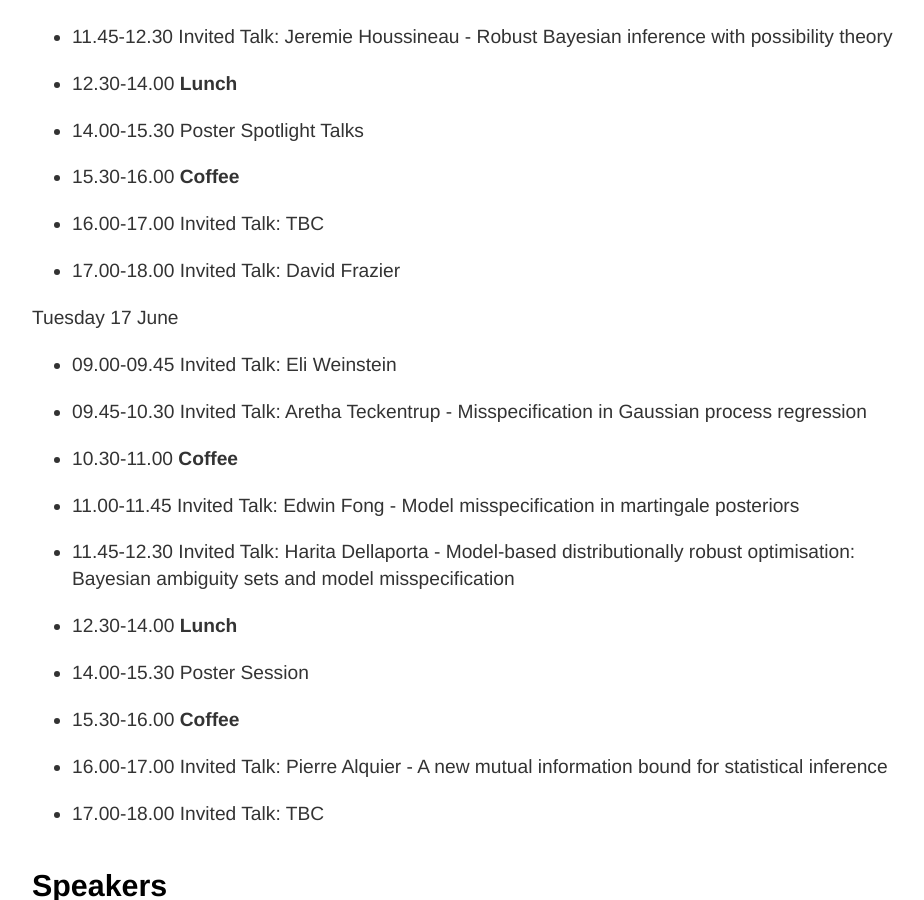
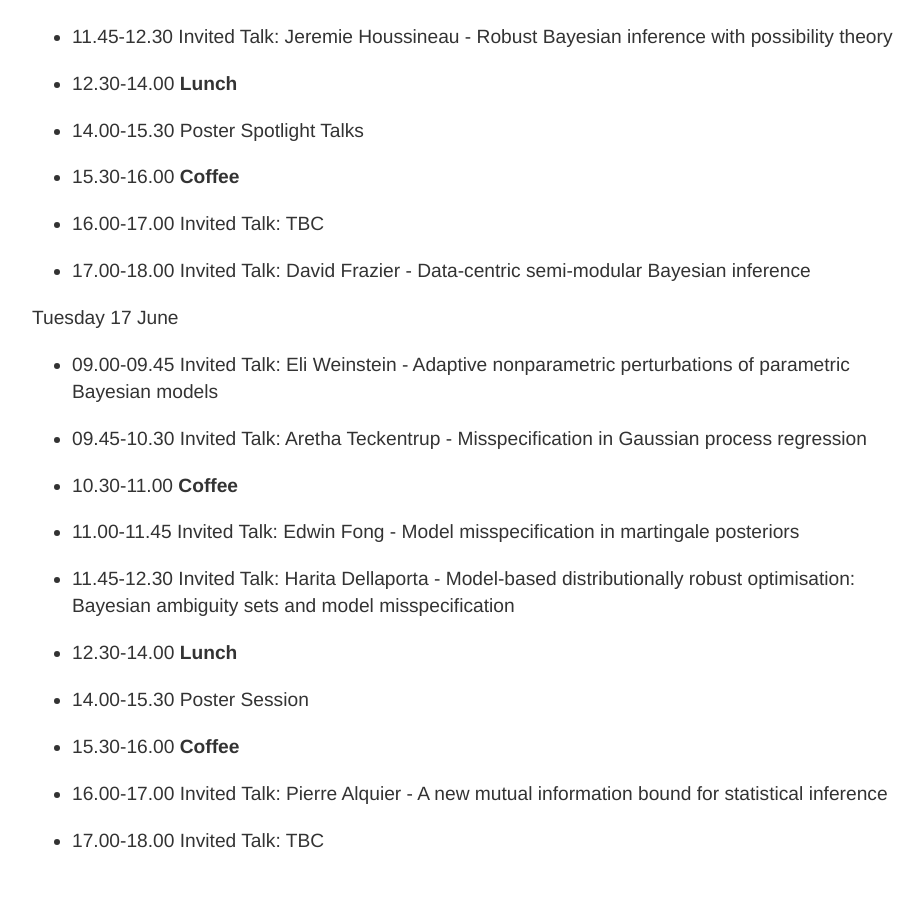
Before and after one commit to postbayes/BayesMisspecificationSatellite, a Jekyll site: the page index.html, which Jekyll copies as it is, in a window 1280 px wide and 900 px high, scrolled down 1400 px. Shown: the whole window, without its empty margins (160-1084 px from the left). Built offline with Jekyll 4.4.1, drawn with Linux system fonts in a browser that asks for light colours.

Commit message:
Update index.html

```diff
--- a/index.html
+++ b/index.html
@@ -85,13 +85,13 @@ A common justification for the use of Bayesian inference is that Bayes’ theore
 <li>14.00-15.30 Poster Spotlight Talks </li>
 <li>15.30-16.00 <b>Coffee</b></li>
 <li>16.00-17.00 Invited Talk: TBC </li>
-<li>17.00-18.00 Invited Talk: David Frazier </li>
+<li>17.00-18.00 Invited Talk: David Frazier - Data-centric semi-modular Bayesian inference </li>
 </ul>
 </p>
 
 <p>Tuesday 17 June
 <ul>
-<li>09.00-09.45 Invited Talk: Eli Weinstein</li>
+<li>09.00-09.45 Invited Talk: Eli Weinstein - Adaptive nonparametric perturbations of parametric Bayesian models</li>
 <li>09.45-10.30 Invited Talk: Aretha Teckentrup - Misspecification in Gaussian process regression</li>
 <li>10.30-11.00 <b>Coffee</b></li>
 <li>11.00-11.45 Invited Talk: Edwin Fong - Model misspecification in martingale posteriors </li>
```
